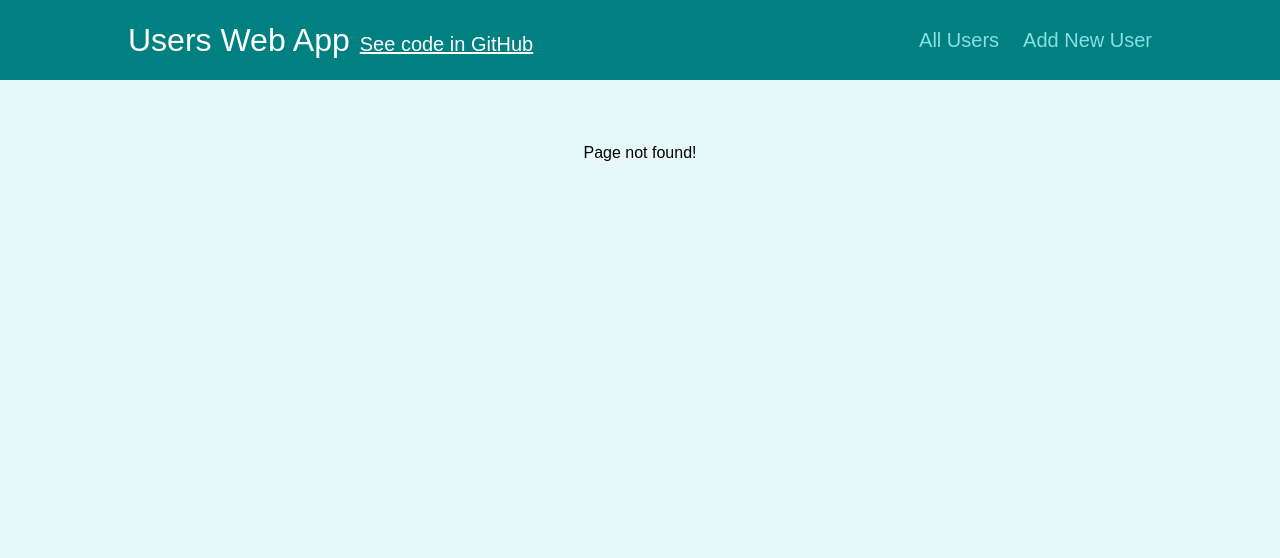
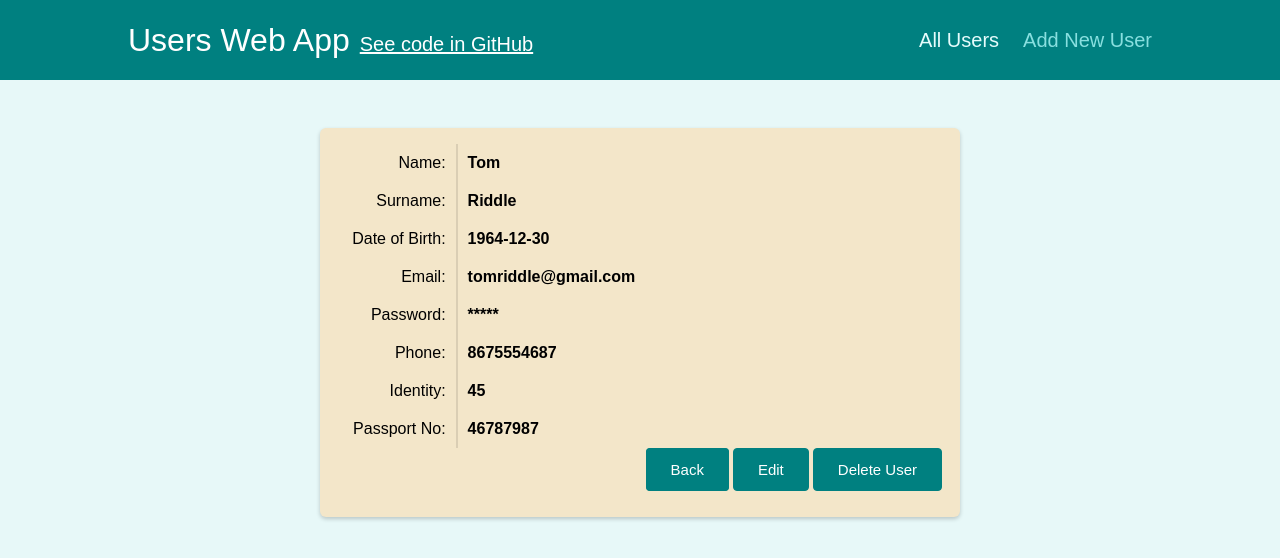
Before and after one commit to GvidasGVD/ReactUsersApp, a React (Create React App) app: page /ReactUsersApp/users/u1 in a window 1280 px wide. Before the commit this address had no page. Shown: the top 558 px of the page. Built offline with nearby package versions, Linux system fonts and the light colour scheme.

Commit message:
changed paths to ReactUsersApp

```diff
--- a/src/App.js
+++ b/src/App.js
@@ -12,19 +12,19 @@ function App() {
       <Layout>
         <Switch>
           <Route path="/" exact>
-            <Redirect to="/users" />
+            <Redirect to="/ReactUsersApp/users" />
           </Route>
-          <Route path="/users" exact>
+          <Route path="/ReactUsersApp/users" exact>
             <AllUsers />
           </Route>
-          <Route path="/users/:userId">
+          <Route path="/ReactUsersApp/users/:userId">
             <UserDetail />
           </Route>
-          <Route path="/new-user">
+          <Route path="/ReactUsersApp/new-user">
             <NewUser />
           </Route>
           <Route path="/ReactUsersApp" exact>
-            <Redirect to="/users" />
+            <Redirect to="/ReactUsersApp/users" />
           </Route>
           <Route path="*">
             <NotFound />
--- a/src/components/layout/MainNavigation.js
+++ b/src/components/layout/MainNavigation.js
@@ -19,12 +19,12 @@ const MainNavigation = () => {
       <nav className={classes.nav}>
         <ul>
           <li>
-            <NavLink to="/users" activeClassName={classes.active}>
+            <NavLink to="/ReactUsersApp/users" activeClassName={classes.active}>
               All Users
             </NavLink>
           </li>
           <li>
-            <NavLink to="/new-user" activeClassName={classes.active}>
+            <NavLink to="/ReactUsersApp/new-user" activeClassName={classes.active}>
               Add New User
             </NavLink>
           </li>
--- a/src/components/users/NoUserFound.js
+++ b/src/components/users/NoUserFound.js
@@ -5,7 +5,7 @@ const NoUserFound = () => {
   return (
     <div className={classes.nousers}>
       <p>No users found!</p>
-      <Link className='btn' to='/new-user'>
+      <Link className='btn' to='/ReactUsersApp/new-user'>
         Add New User
       </Link>
     </div>
--- a/src/components/users/UserDetails.js
+++ b/src/components/users/UserDetails.js
@@ -34,7 +34,7 @@ const UserDetails = (props) => {
           label: "Yes",
           onClick: () => {
             userCtx.removeUser(props.id);
-            history.push("/users");
+            history.push("/ReactUsersApp/users");
           },
         },
         {
@@ -165,7 +165,7 @@ const UserDetails = (props) => {
         <p>{!editing ? props.passport_number : usersPassportNoInput}</p>
       </div>
       <div className={classes.btnField}>
-        <Link className={`btn ${classes.detailsBtn}`} to={"/users"}>
+        <Link className={`btn ${classes.detailsBtn}`} to={"/ReactUsersApp/users"}>
           Back
         </Link>
         <button
--- a/src/components/users/UserItem.js
+++ b/src/components/users/UserItem.js
@@ -14,7 +14,7 @@ const UserItem = (props) => {
         <figcaption>Tel.: {props.phone}</figcaption>
         <figcaption>Email: {props.email}</figcaption>
       </figure>
-      <Link className="btn users_details_btn" to={`/users/${props.id}`}>
+      <Link className="btn users_details_btn" to={`/ReactUsersApp/users/${props.id}`}>
         View Details
       </Link>
 
--- a/src/pages/NewUser.js
+++ b/src/pages/NewUser.js
@@ -17,7 +17,7 @@ const NewUser = () => {
 
   const addUserHandler = (userData) => {
     userCtx.addUser(userData);
-    history.push("/users");
+    history.push("/ReactUsersApp/users");
     // sendRequest(userData)
   };
   return <NewUserForm onAddUser={addUserHandler} />;
```
